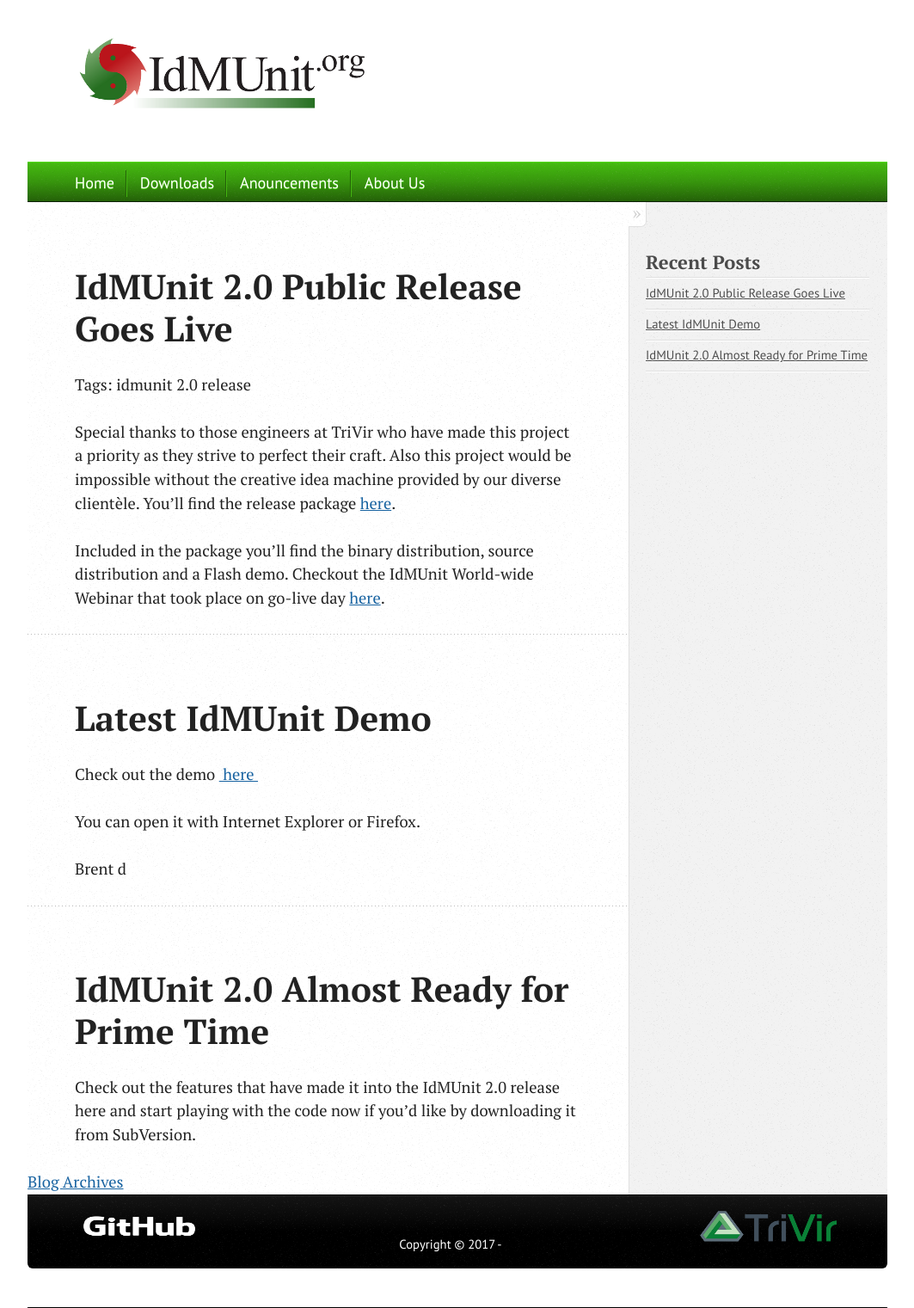
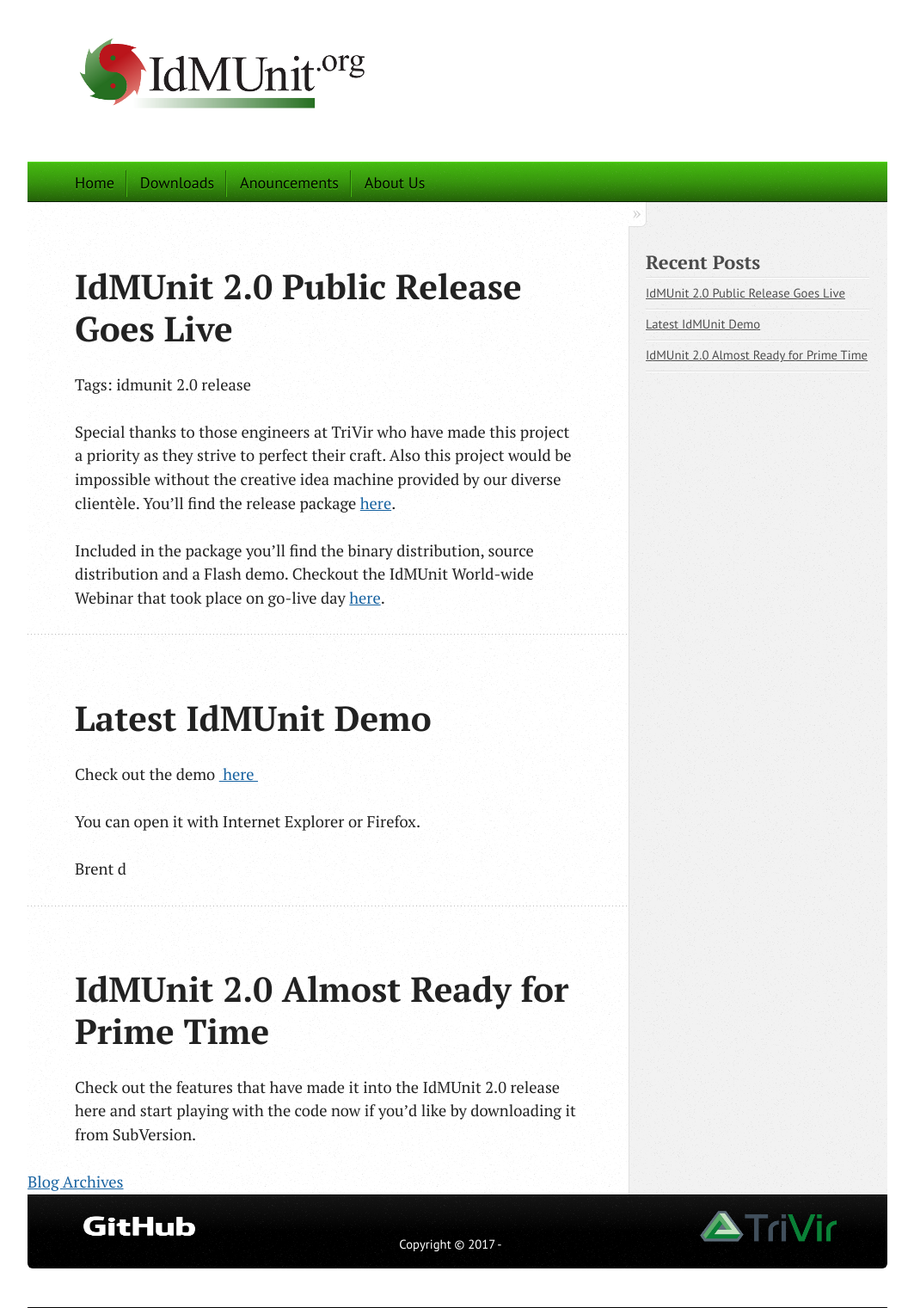
Before and after one commit to devin-trivir/IdMUnit, a Jekyll site: the page built from blog/index.html, in a window 1280 px wide. Shown: the whole page at 86% size, without its empty margins (108-1171 px from the left). Built offline with Jekyll 4.4.1, drawn with Linux system fonts in a browser that asks for light colours.

Commit message:
change font color to white for nav links

```diff
--- a/_includes/custom/navigation.html
+++ b/_includes/custom/navigation.html
@@ -1,7 +1,7 @@
 <ul class="main-navigation">
-  <li><a class="nav-font" href="{{ site.root }}/"> Home </a></li>
-  <li><a class="nav-font" href="{{ site.root }}/downloads"> Downloads </a></li>
-  <li><a class="nav-font" href="{{ site.root }}/blog"> Anouncements </a></li>
+  <li><a  style color:white href="{{ site.root }}/"> Home </a></li>
+  <li><a href="{{ site.root }}/downloads"> Downloads </a></li>
+  <li><a href="{{ site.root }}/blog"> Anouncements </a></li>
   <!--<li><a href="{{ site.root }}/blog/archives"> Archives </a></li>-->
-  <li><a class="nav-font" href="{{ site.root }}/about_us"> About Us </a></li>
+  <li><a href="{{ site.root }}/about_us"> About Us </a></li>
 </ul>
--- a/blog/index.html
+++ b/blog/index.html
@@ -6,7 +6,6 @@
   {% assign index = true %}
   {% for post in site.posts %}
   {% assign content = post.content %}
-  {% assign devin_url = post.title %}
     <article>
       {% include article.html %}
     </article>
```
